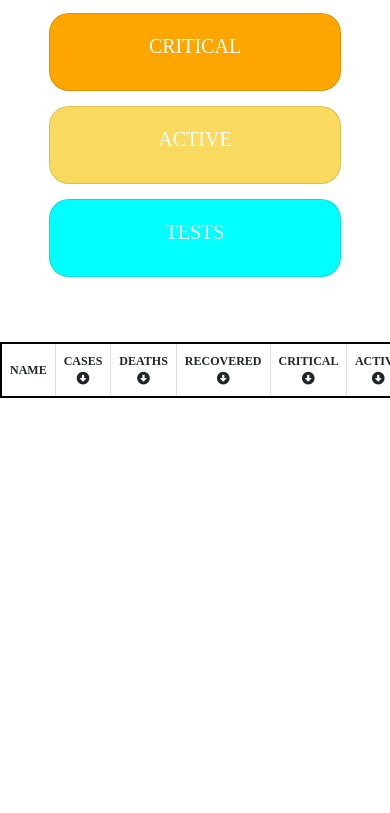
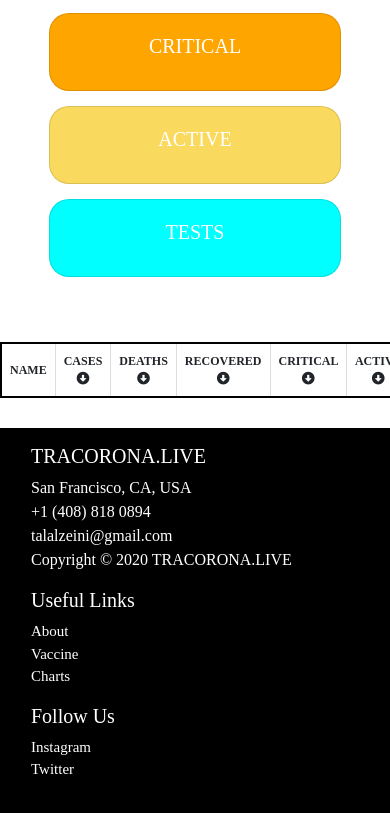
Before and after one commit to talalzeini/tracorona.live, a plain HTML site: page index.html in a window 390 px wide. Shown: the part 707-1520 px from the top of the page. Before the commit the page ends 1105 px from the top, so only its background shows below. Drawn offline with nearby package versions, Linux system fonts and the light colour scheme; no server answers; some icons are missing.

Commit message:
added footer and testing location access

```diff
--- a/css/home.css
+++ b/css/home.css
@@ -58,3 +58,23 @@ td{
   background: black;
   transition:0.5s;
 }
+
+#footer-stuff a {
+  color:white;
+  display: block;
+  font-size:15px;
+}
+
+#footer-info a {
+  display: block;
+  color:white;
+}
+@media (max-width:700px){
+#footer-stuff {
+  text-align: left;
+}
+#footer-stuff a {
+  color:white;
+  display: block;
+  text-align: left;
+}
--- a/index.html
+++ b/index.html
@@ -37,12 +37,15 @@
     <div id='loadingDiv' class='hide'>
               <div id='loader' class='loader'></div>
     </div>
+    <div id='location'>
+    </div>
+
   </a>
   <a style='float:right; color:white;' id='updatedAgo'></a>
 </div>
 
 
-        <div STYLE='text-align: center;color:white;' class="mb-5">
+        <div STYLE='text-align: center;' class="mb-5">
           <h1> Coronavirus Tracker</h1>
           <h2>WEAR A MASK</h2>
         </div>
@@ -108,6 +111,112 @@
     </div>
 
       <div style='text-align:center;margin-left:auto; margin-right:auto;display:none' id="piechart"></div>
+
+
+
+
+
+
+
+
+
+
+
+
+
+
+
+
+<!--- Footer Starts Here -->
+<footer style='background-color: black;margin-top:30px;'>
+  <div  class="p-3 d-{block} m-auto" id="footer-container">
+          <div class="container">
+
+                  <div class="row">
+
+                                <div class="col-lg-6 col-lg-8 text-left">
+                                        <h5 style="color:white"> TRACORONA.LIVE </h5>
+                                        <p id="footer-info">
+                                              <a>San Francisco, CA, USA </a>
+                                              <a>+1 (408) 818 0894 </a>
+                                              <a>talalzeini@gmail.com </a>
+                                              <a>Copyright © 2020 TRACORONA.LIVE</a>
+                                        </p>
+                                </div>
+                                <div class="col-sm-3 col-lg-2">
+                                         <h5 style="color:white">Useful Links</h5>
+                                         <p id="footer-stuff">
+                                          <a href="./html/about.html">About</a>
+                                          <a href="./html/vaccines.html"> Vaccine </a>
+                                          <a href="./html/charts.html"> Charts </a>
+                                    </p>
+
+                                </div>
+
+                                <div id="footer-stuff" class=" col-sm-3 col-lg-2">
+                                        <h5 style="color:white"> Follow Us </h5>
+                                        <p>
+                                              <a href="https://www.instagram.com/talalzeini/" target="_blank"> Instagram </a>
+                                              <a href="https://www.twitter.com/talalzeini/" target="_blank"> Twitter </a>
+                                        </p>
+
+                                </div>
+
+
+                  </div>
+          </div>
+  </div>
+</footer>
+
+
+
+
+<script type="text/javascript">
+
+  (function () {
+      navigator.geolocation.getCurrentPosition(function (position) {
+              getUserAddressBy(position.coords.latitude, position.coords.longitude)
+          },
+          function (error) {
+              console.log("The Locator was denied :(")
+          })
+
+      function getUserAddressBy(lat, long) {
+          var xhttp = new XMLHttpRequest();
+          xhttp.onreadystatechange = function (results) {
+              if (this.readyState == 4 && this.status == 200) {
+                  var address = JSON.parse(this.responseText)
+                  nextStep(address.results[0].formatted);
+
+              }
+          };
+            xhttp.open("GET", "https://api.opencagedata.com/geocode/v1/json?q="+ lat +","+long+"&key=7fd4be117d8c45499762b2c94b1c20e2", true);
+          xhttp.send();
+      }
+
+  })();
+  function nextStep(address){
+      console.log(address.split(", ")[3])
+
+      document.getElementById('location').innerHTML += "<h1>" + address.split(", ")[3] + "</h1>"
+  }
+                                  </script>
+
+
+
+
+
+
+
+
+
+
+
+
+
+
+
+
 </body>
 
 <script src="https://ajax.googleapis.com/ajax/libs/jquery/3.5.1/jquery.min.js"></script>
--- a/js/helpers.js
+++ b/js/helpers.js
@@ -20,7 +20,7 @@ function sortByCases(numberOfCountries, countryData){
     }
 }
 function displayData(numberOfCountries, countryData){
-    for(let i = 0; i < numberOfCountries-200; i++){
+    for(let i = 0; i < numberOfCountries-210; i++){
         var countryDataSetup = "<tr id='underTable' class='rowColorChange'><td class='countryButton' style='text-align:left;cursor:pointer;' onclick='checkCountry(this.innerText)'>" + countryData[i].country  + "</td><td style='color:blue'>" + numberWithCommas(countryData[i].cases) + "</td><td style='color:red'>" + numberWithCommas(countryData[i].deaths) + "</td><td style='color:green;'>" + numberWithCommas(countryData[i].recovered) + "</td><td style='color:orange;'>" + numberWithCommas(countryData[i].critical) + "</td><td style='color:#fada5e;'>" + numberWithCommas(countryData[i].active)    + "</td></tr>"
         document.getElementById('table').innerHTML += countryDataSetup
         if (i % 2 == 0){ // if even
```
